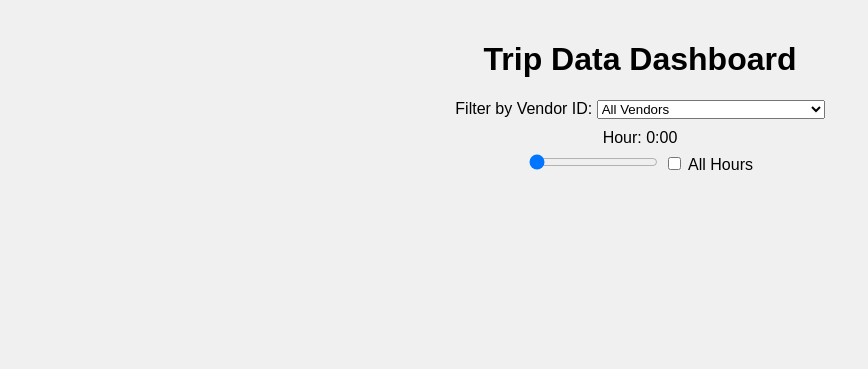
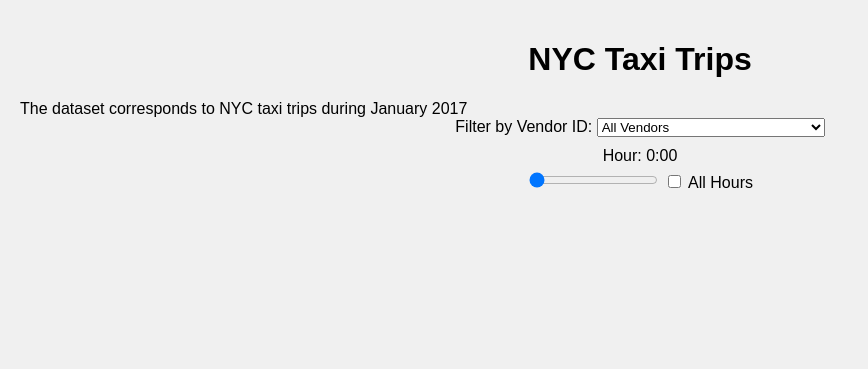
Before and after one commit to fsystemweb/nyc-taxi-trips, a website built with Parcel: page src/index.html in a window 1280 px wide. Shown: the whole page, without its empty margins (0-868 px from the left). Built offline with nearby package versions, Linux system fonts and the light colour scheme; no server answers.

Commit message:
update readme

```diff
--- a/package.json
+++ b/package.json
@@ -2,7 +2,6 @@
   "name": "nyc-taxi-trips",
   "version": "1.0.0",
   "description": "This small project is a dashboard that fetches trip data from an API and visualizes it using a chart. You can filter the data by `vendorid` and the filter state is saved in the URL (deep linking).",
-  "main": "index.js",
   "scripts": {
     "start": "parcel src/index.html",
     "build": "parcel build src/index.html",
--- a/src/index.html
+++ b/src/index.html
@@ -7,7 +7,8 @@
   <link rel="stylesheet" href="./style.css">
 </head>
 <body>
-  <h1>Trip Data Dashboard</h1>
+  <h1>NYC Taxi Trips</h1>
+  <span>The dataset corresponds to NYC taxi trips during January 2017</span>
   <div class="filter">
     <label for="vendor-filter">Filter by Vendor ID:</label>
     <select id="vendor-filter">
```
Also changed, not shown: README.md.
